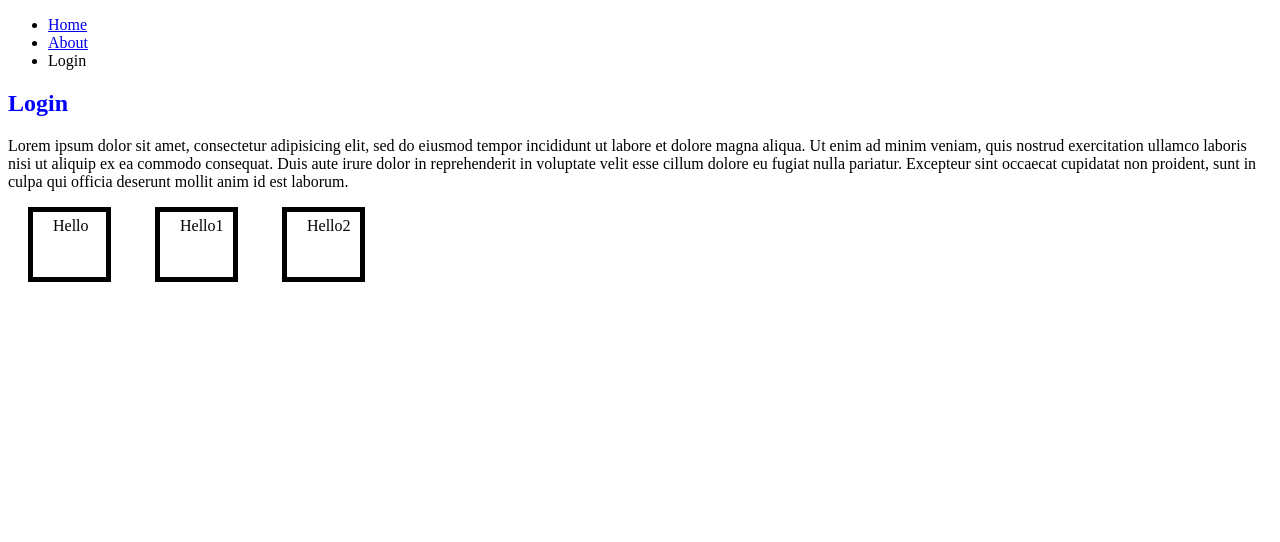
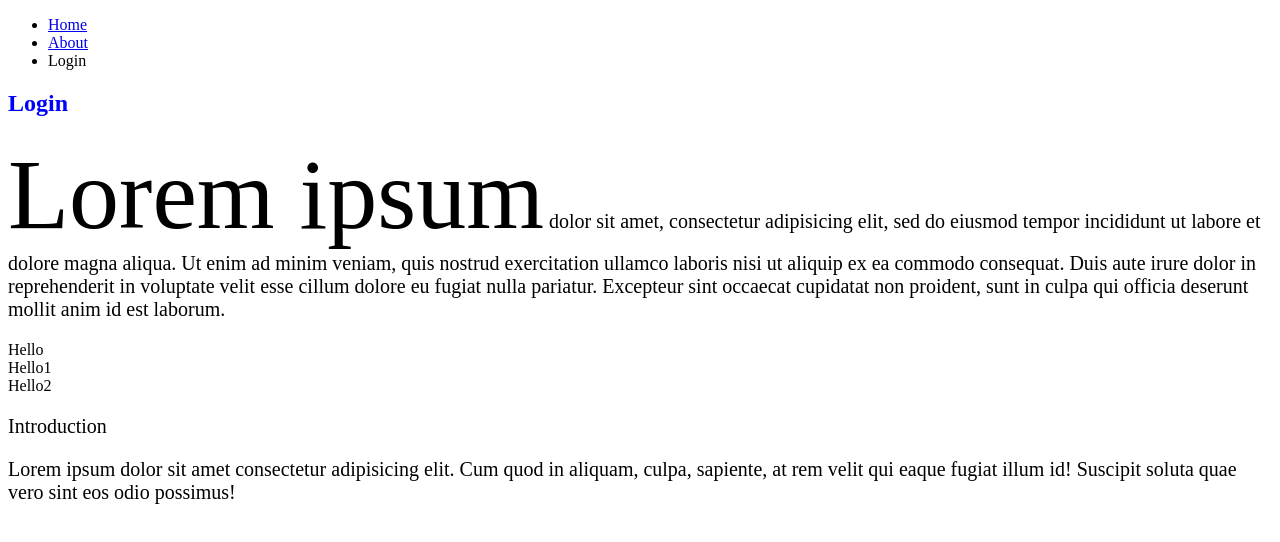
Before and after one commit to thedanhle/CSS3Basics, a plain HTML site: page project_files/login.html in a window 1280 px wide. Drawn offline with Linux system fonts and the light colour scheme.

Commit message:
ending basic css

```diff
--- a/project_files/login.html
+++ b/project_files/login.html
@@ -17,7 +17,7 @@
   </header>
   <section>
     <h2>Login</h2>
-    <p>Lorem ipsum dolor sit amet, consectetur adipisicing elit, sed do eiusmod
+    <p><span>Lorem ipsum</span> dolor sit amet, consectetur adipisicing elit, sed do eiusmod
     tempor incididunt ut labore et dolore magna aliqua. Ut enim ad minim veniam,
     quis nostrud exercitation ullamco laboris nisi ut aliquip ex ea commodo
     consequat. Duis aute irure dolor in reprehenderit in voluptate velit esse
@@ -26,6 +26,8 @@
     <div class="boxmodel">Hello</div>
     <div class="boxmodel">Hello1</div>
     <div class="boxmodel">Hello2</div>
+    <p>Introduction</p>
+    <p>Lorem ipsum dolor sit amet consectetur adipisicing elit. Cum quod in aliquam, culpa, sapiente, at rem velit qui eaque fugiat illum id! Suscipit soluta quae vero sint eos odio possimus!</p>
   </section>
 </body>
 </html>
--- a/project_files/style2.css
+++ b/project_files/style2.css
@@ -2,14 +2,22 @@ h2 {
     color: blue;
 }
 
-.boxmodel {
+/* .boxmodel {
     border: 5px solid;
     display: inline-block;
     padding: 20px;
     padding: 5px 20px 5px 20px;
-    /* margin: 20px */
+    margin: 20px;
     margin: 0px 20px 0px 20px;
     margin: 0px 20px;
     width: 33px;
     height: 55px;
+} */
+
+p {
+    font-size: 20px;
 }
+
+span {
+    font-size: 5em;
+}
```
Also changed, not shown: project_files/picture+links.txt (added).
